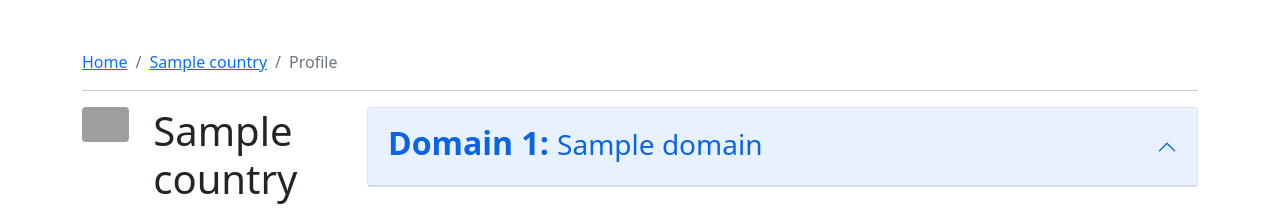
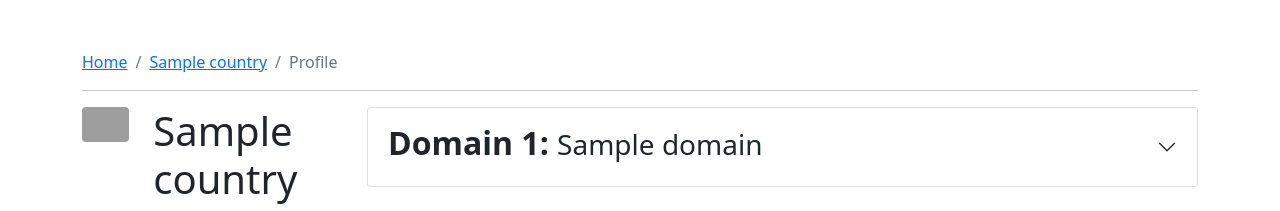
Before and after one commit to bireme/country-profile, a Django app: template app/templates/main/profile.html in a window 1280 px wide. Shown: the part 445-656 px from the top of the page. Run offline with Django 4.2, Linux system fonts and the light colour scheme; the template is opened without the code that fills it: most values are stand-ins (such as "Sample title", 1, 10 or a date in 2020); some libraries are stand-ins or nearby versions; grey boxes are pictures that could not be loaded.

Commit message:
Ajustes menores

```diff
--- a/app/templates/main/profile.html
+++ b/app/templates/main/profile.html
@@ -21,13 +21,13 @@
                     <div class="accordion" id="descripion_{{domain.id}}">
                         <div class="accordion-item">
                             <h2 class="accordion-header" id="heading_{{domain.id}}">
-                                <button class="accordion-button" type="button" data-bs-toggle="collapse" data-bs-target="#collapse_{{domain.id}}" aria-expanded="true" aria-controls="collapse_{{domain.id}}">
+                                <button class="accordion-button collapsed" type="button" data-bs-toggle="collapse" data-bs-target="#collapse_{{domain.id}}" aria-expanded="true" aria-controls="collapse_{{domain.id}}">
                                     <h2 id="d{{domain.id}}"><b>Domain {{ domain.number }}:</b> <small>{{ domain.name }}</small></h2>
                                 </button>
                             </h2>
                             <div id="collapse_{{domain.id}}" class="accordion-collapse collapse" aria-labelledby="heading_{{domain.id}}" data-bs-parent="#descripion_{{domain.id}}">
                                 <div class="accordion-body">
-                                    {{ domain.description }}
+                                    {{ domain.description|linebreaks }}
                                 </div>
                             </div>
                         </div>
```
